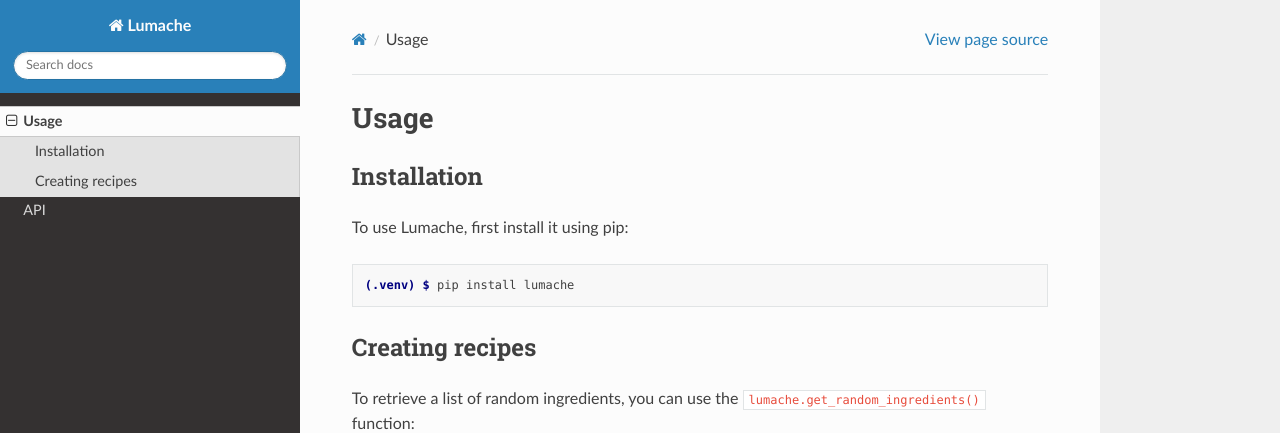
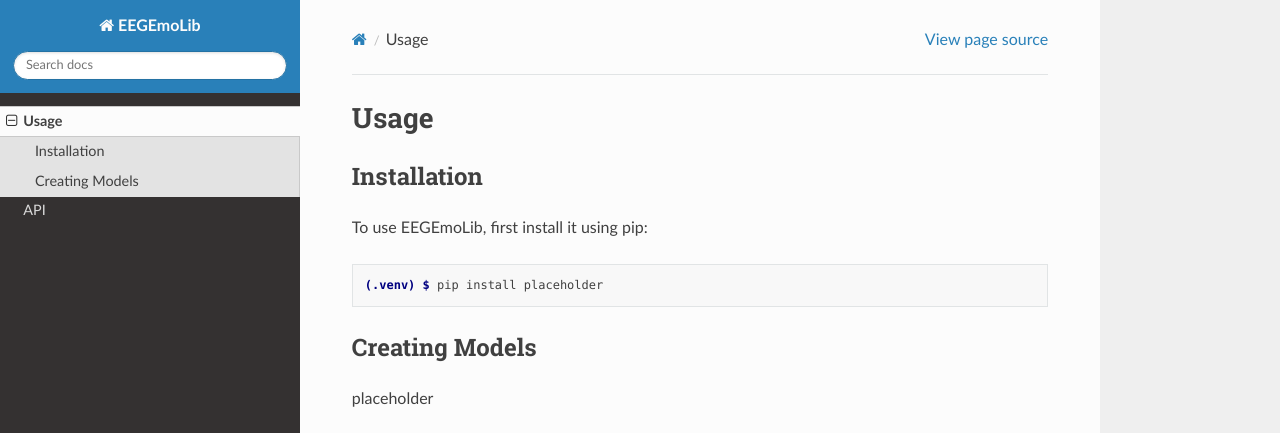
Before and after one commit to BlueNine9/EEGEmoLib-docs, a Sphinx documentation site: the page built from docs/source/usage.rst, in a window 1280 px wide and 1095 px high. Shown: the top 433 px of the window. Built offline with Sphinx 7.4.7 and the Read the Docs theme 3.1.0, drawn with Linux system fonts in a browser that asks for light colours; some of the changed text lies outside the part shown.

Commit message:
initial commit

```diff
--- a/docs/source/api.rst
+++ b/docs/source/api.rst
@@ -3,5 +3,3 @@
 
 .. autosummary::
    :toctree: generated
-
-   lumache
--- a/docs/source/conf.py
+++ b/docs/source/conf.py
@@ -2,9 +2,9 @@
 
 # -- Project information
 
-project = 'Lumache'
-copyright = '2021, Graziella'
-author = 'Graziella'
+project = 'EEGEmoLib'
+copyright = 'N/A'
+author = 'N/A'
 
 release = '0.1'
 version = '0.1.0'
--- a/docs/source/usage.rst
+++ b/docs/source/usage.rst
@@ -6,28 +6,13 @@
 Installation
 ------------
 
-To use Lumache, first install it using pip:
+To use EEGEmoLib, first install it using pip:
 
 .. code-block:: console
 
-   (.venv) $ pip install lumache
+   (.venv) $ pip install placeholder
 
-Creating recipes
+Creating Models
 ----------------
 
-To retrieve a list of random ingredients,
-you can use the ``lumache.get_random_ingredients()`` function:
-
-.. autofunction:: lumache.get_random_ingredients
-
-The ``kind`` parameter should be either ``"meat"``, ``"fish"``,
-or ``"veggies"``. Otherwise, :py:func:`lumache.get_random_ingredients`
-will raise an exception.
-
-.. autoexception:: lumache.InvalidKindError
-
-For example:
-
->>> import lumache
->>> lumache.get_random_ingredients()
-['shells', 'gorgonzola', 'parsley']
+placeholder
--- a/pyproject.toml
+++ b/pyproject.toml
@@ -3,6 +3,6 @@
 build-backend = "flit_core.buildapi"
 
 [project]
-name = "lumache"
-authors = [{name = "Graziella", email = "graziella@lumache"}]
+name = "EEGEmoLib"
+authors = [{name = "N/A", email = "N/A"}]
 dynamic = ["version", "description"]
```
Also changed, not shown: README.rst (+2 -5 lines), lumache.py (deleted, +0 -23 lines).
